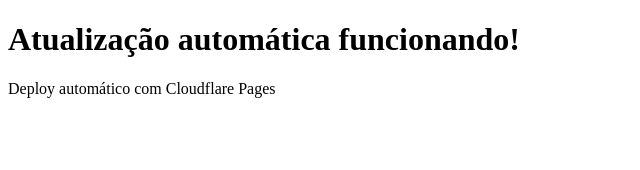
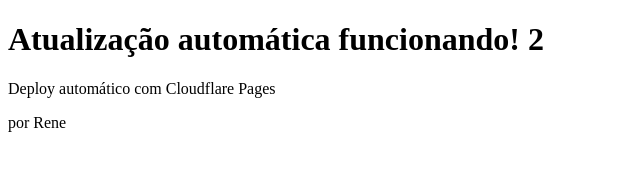
Before and after one commit to ReneArthur/meu-site-devops, a plain HTML site: page index.html in a window 1280 px wide. Shown: the whole page, without its empty margins (0-640 px from the left). Drawn offline with Linux system fonts and the light colour scheme.

Commit message:
alteração

```diff
--- a/index.html
+++ b/index.html
@@ -4,7 +4,8 @@
 <title>DevOps na prática</title>
 </head>
 <body>
-<h1>Atualização automática funcionando!</h1>
+<h1>Atualização automática funcionando! 2</h1>
 <p>Deploy automático com Cloudflare Pages</p>
+<p>por Rene</p>
 </body>
 </html>
```
